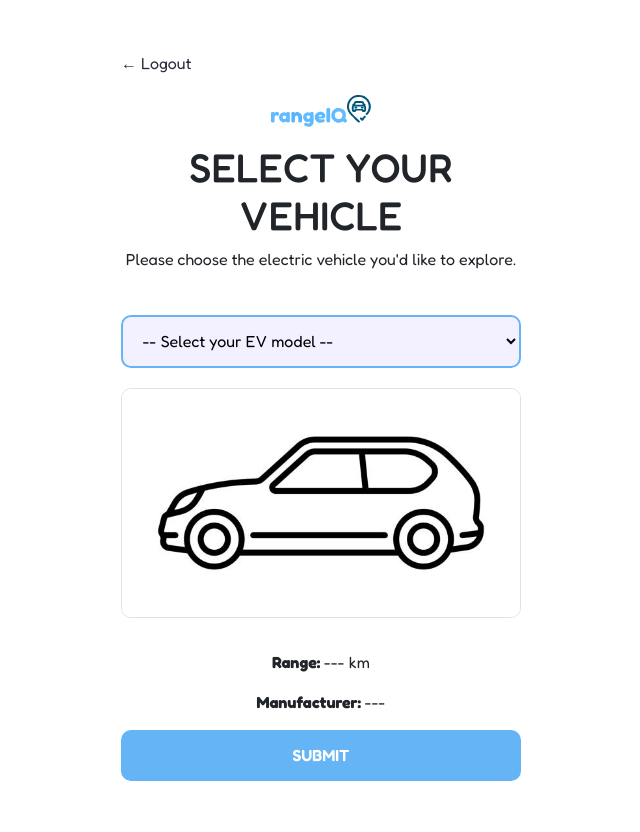
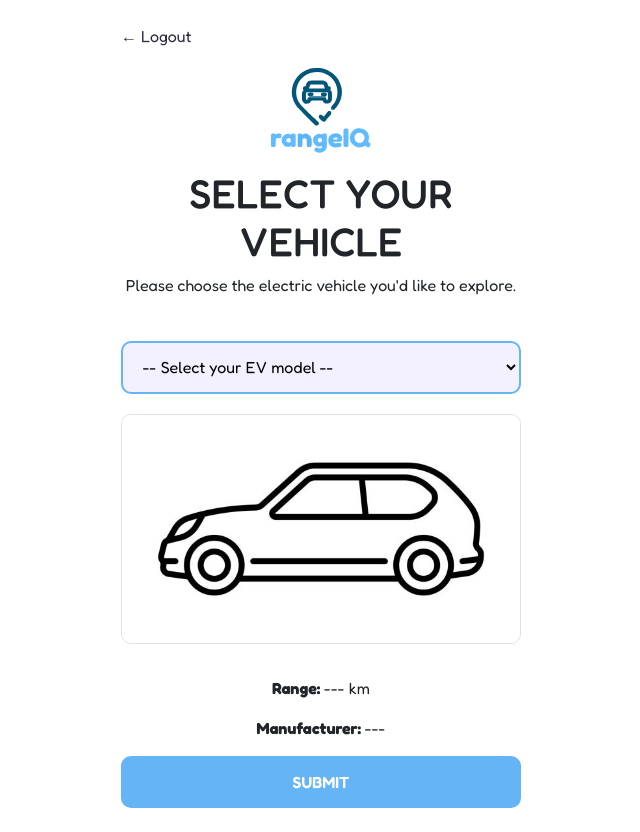
Before and after one commit to rmalldt/group1-project, a website built with Parcel: page client/views/select-vehicle.html in a window 1280 px wide. Shown: the whole page, without its empty margins (319-959 px from the left). Built offline with nearby package versions, Linux system fonts and the light colour scheme.

Commit message:
add favicons, add line in map.js & make logo bigger select-vehicle page

```diff
--- a/client/views/select-vehicle.html
+++ b/client/views/select-vehicle.html
@@ -4,6 +4,7 @@
 <head>
     <meta charset="UTF-8">
     <meta name="viewport" content="width=device-width, initial-scale=1.0">
+    <link rel="icon" href="../assets/logo/favicon.png" type="image/png">
     <link rel="stylesheet" href="../styles/select-vehicle.css">
     <link href="https://fonts.googleapis.com/css2?family=Fredoka&display=swap" rel="stylesheet" />
     <link href="https://cdn.jsdelivr.net/npm/bootstrap@5.3.0/dist/css/bootstrap.min.css" rel="stylesheet" />
@@ -19,7 +20,7 @@
         </div>
         <div class="w-100" style="max-width: 400px;">
             <div class="logo">
-                <img src="../assets/logo/logo-side.svg" class="logo-img" alt="logo-image">
+                <img src="../assets/logo/logo_vector.svg" class="logo-img" alt="logo-image">
             </div>
             <header>
                 <h1>Select Your Vehicle</h1>
```
Also changed, not shown: client/scripts/map.js (+1 -8 lines), client/views/index.html (+2 -1 lines), client/views/map.html (+1 -0 lines), client/views/signin.html (+1 -0 lines), client/views/signup.html (+1 -0 lines), client/assets/logo/favicon.png (added).
